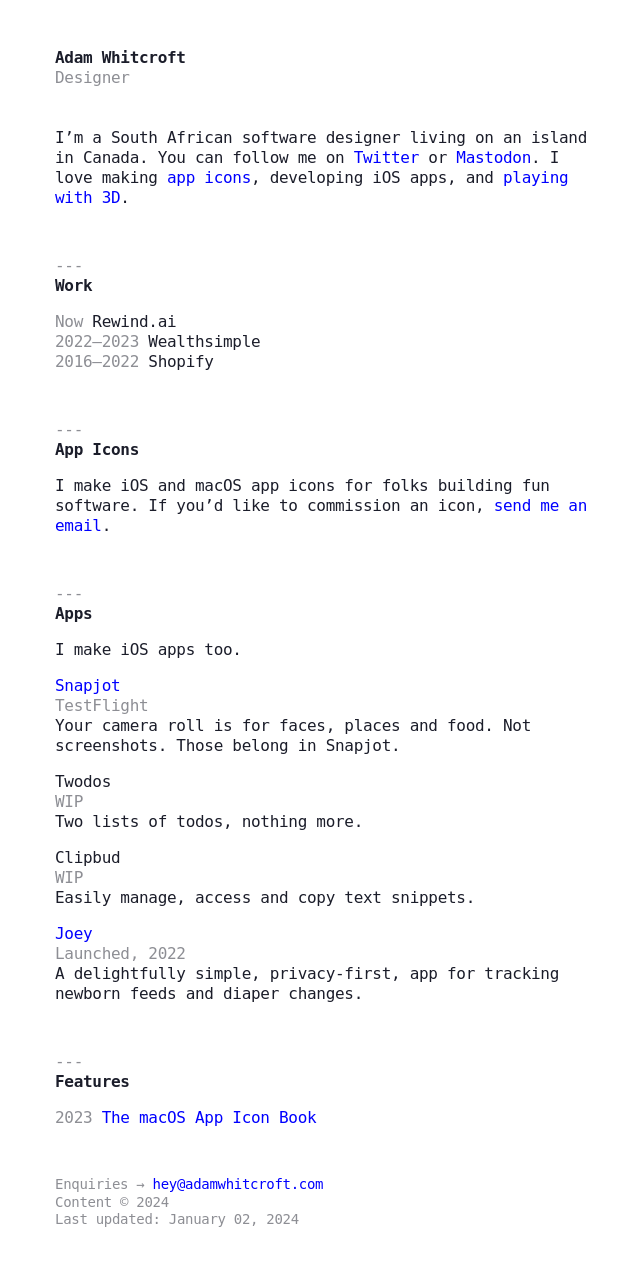
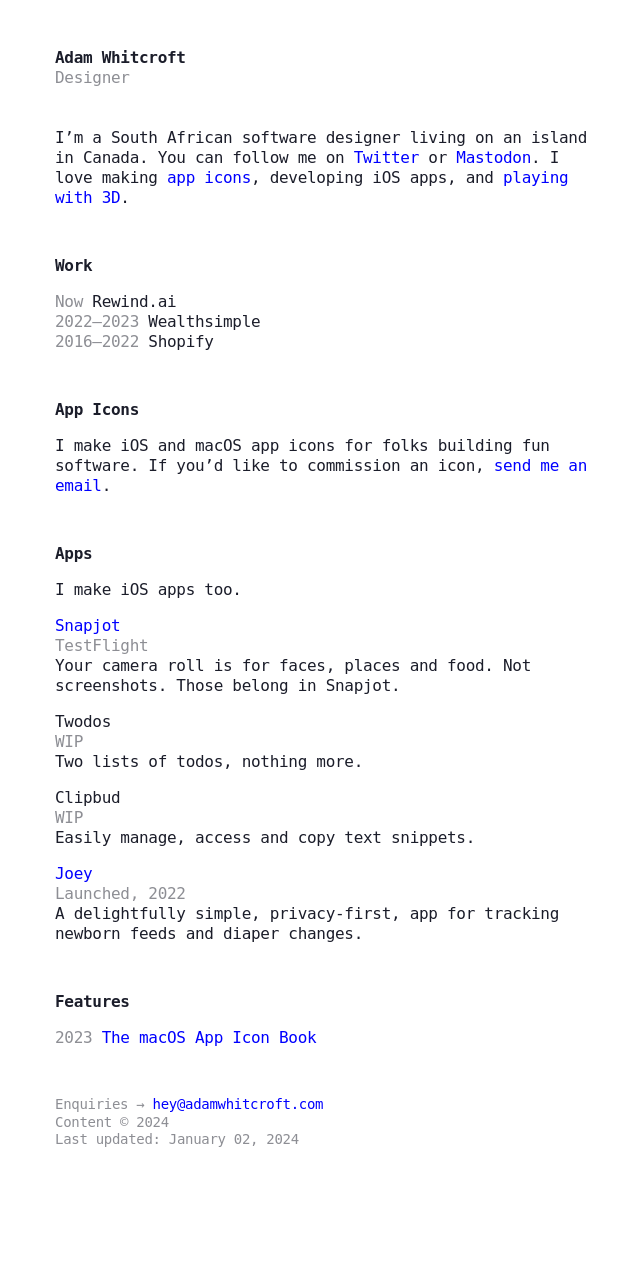
Before and after one commit to AdamWhitcroft/adamwhitcroft.github.io, a Jekyll site: the page built from index.md, in a window 1280 px wide. Shown: the whole page, without its empty margins (313-953 px from the left). Built offline with Jekyll 4.4.1, drawn with Linux system fonts in a browser that asks for light colours; after the commit the page ends 1197 px from its top, so only the background shows below that.

Commit message:
removed section identifiers

```diff
--- a/_includes/section-header.html
+++ b/_includes/section-header.html
@@ -1,4 +1,3 @@
 <div class="section-title">
-    <p class="identifier">{{ include.identifier }}</p>
     <p class="title">{{ include.title }}</p>
 </div>
--- a/index.md
+++ b/index.md
@@ -6,7 +6,7 @@
 
 I'm a South African software designer living on an island in Canada. You can follow me on [Twitter](https://twitter.com/AdamWhitcroft) or [Mastodon](https://mastodon.design/@adam). I love making [app icons](https://twitter.com/AdamWhitcroft/status/1691487295822802944/photo/1), developing iOS apps, and [playing with 3D](https://twitter.com/AdamWhitcroft/status/1730605005571563685/photo/1).
 
-{% include section-header.html identifier="---" title="Work" %}
+{% include section-header.html title="Work" %}
 
 {% include key-value.html key="Now" value="Rewind.ai" %}
 
@@ -14,16 +14,16 @@
 
 {% include key-value.html key="2016–2022" value="Shopify" %}
 
-{% include section-header.html identifier="---" title="App Icons" %}
+{% include section-header.html title="App Icons" %}
 
 I make iOS and macOS app icons for folks building fun software. If you’d like to commission an icon, <a href="mailto:hey@adamwhitcroft.com?subject=App%20icon%20inquiry">send me an email</a>.
 
-{% include section-header.html identifier="---" title="Apps" %}
+{% include section-header.html title="Apps" %}
 
 I make iOS apps too.
 
 {% include apps.html %}
 
-{% include section-header.html identifier="---" title="Features" %}
+{% include section-header.html title="Features" %}
 
 {% include key-value.html key="2023" value="<a href='https://www.appiconbook.com/'>The macOS App Icon Book</a>" %}
```
